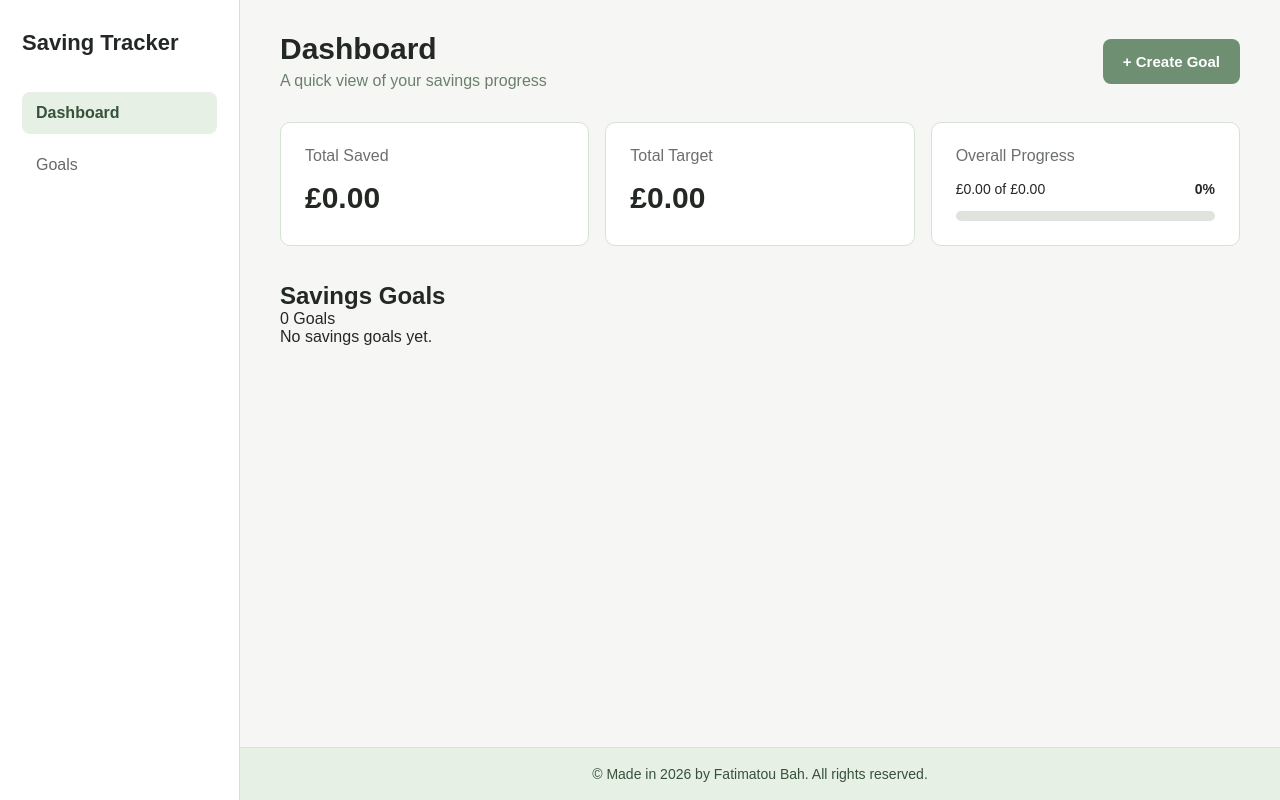
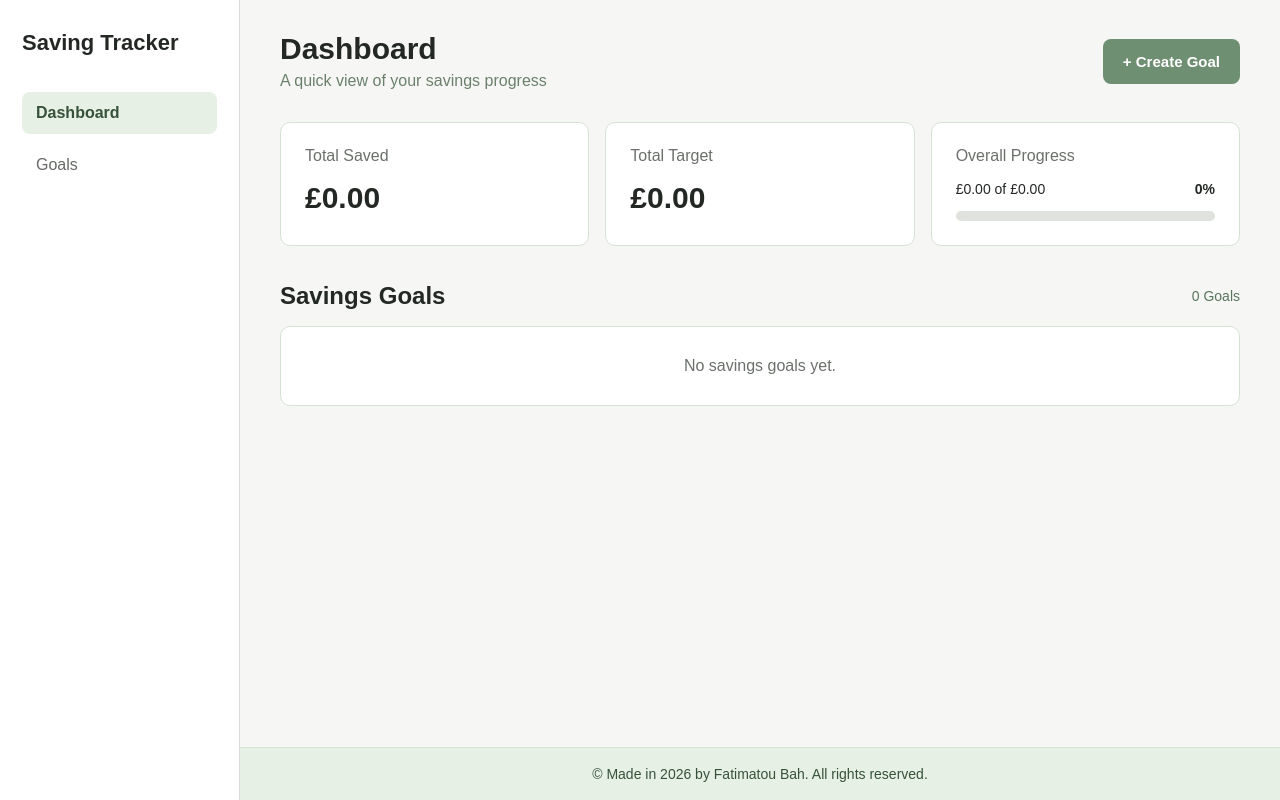
Before and after one commit to Faatima-Bah/Saving-Tracker, a plain HTML site: page frontend/index.html in a window 1280 px wide. Drawn offline with Linux system fonts and the light colour scheme.

Commit message:
Style empty savings goals section

```diff
--- a/frontend/style.css
+++ b/frontend/style.css
@@ -160,6 +160,28 @@ body {
     border-radius: 10px;
 }
 
+/* Savings goals heading */
+.section-header {
+    display: flex;
+    justify-content: space-between;
+    align-items: center;
+    margin-bottom: 16px;
+}
+
+#goal-count {
+    color: #58745b;
+    font-size: 14px;
+}
+
+.empty-message {
+    padding: 30px;
+    color: #6b706b;
+    text-align: center;
+    background-color: #ffffff;
+    border: 1px solid #d6e2d4;
+    border-radius: 10px;
+}
+
 /* Footer */
 .page-footer {
     margin-top: auto;
```
